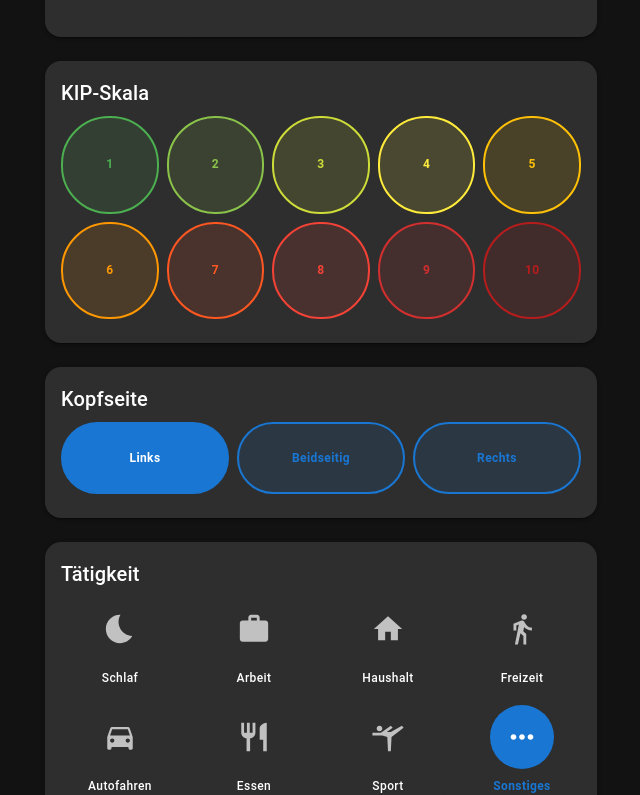
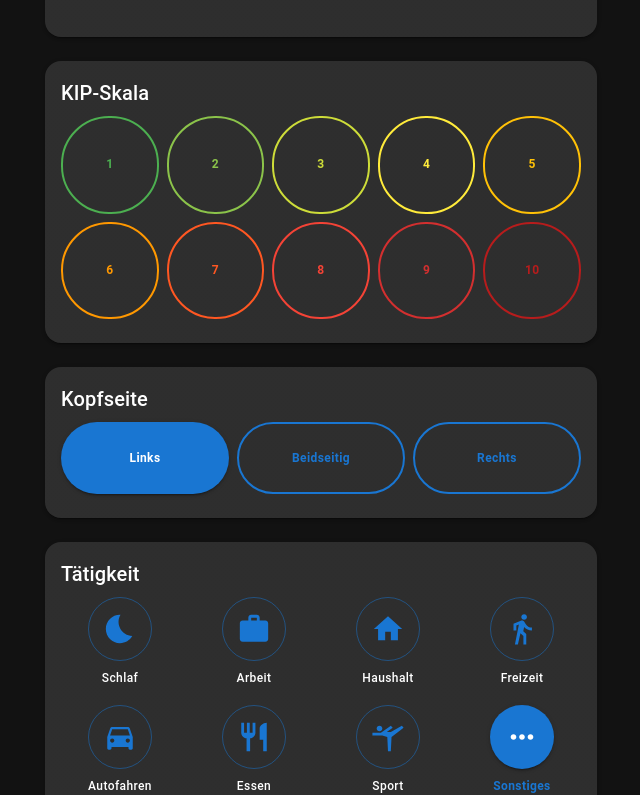
Before and after one commit to ClausiusMaximus/ClusterLog, a React (Vite) app: page / in a window 1280 px wide. Shown: the part 986-1781 px from the top of the page, without its empty margins (319-959 px from the left). Built offline with nearby package versions, Linux system fonts and the light colour scheme.

Commit message:
redesign all buttons

```diff
--- a/src/app/theme.ts
+++ b/src/app/theme.ts
@@ -38,6 +38,20 @@ const theme = createTheme({
       },
     },
 
+    MuiToggleButton: {
+      styleOverrides: {
+        root: ({ theme }) => ({
+          "&.Mui-selected": {
+            backgroundColor: theme.palette.primary.main,
+            color: theme.palette.primary.contrastText,
+          },
+          "&.Mui-selected:hover": {
+            backgroundColor: theme.palette.primary.dark,
+          },
+        }),
+      },
+    },
+
     MuiBottomNavigation: {
       styleOverrides: {
         root: {
--- a/src/components/common/IconButtonCard.tsx
+++ b/src/components/common/IconButtonCard.tsx
@@ -1,7 +1,8 @@
-import IconButton from "@mui/material/IconButton";
 import Stack from "@mui/material/Stack";
 import Typography from "@mui/material/Typography";
 import type { ElementType } from "react";
+
+import SelectableButton from "./SelectableButton";
 
 type Props = {
   icon: ElementType;
@@ -21,27 +22,20 @@ export default function IconButtonCard({
       spacing={1}
       sx={{ alignItems: "center" }}
     >
-      <IconButton
+      <SelectableButton
+        selected={selected}
         onClick={onClick}
         sx={{
           width: 64,
           height: 64,
+          minWidth: 64,
+          minHeight: 64,
+          p: 0,
+          borderRadius: "50%",
 
           transition: "all .2s ease",
 
-          bgcolor: selected
-            ? "primary.main"
-            : "transparent",
-
-          color: selected
-            ? "primary.contrastText"
-            : "text.secondary",
-
           "&:hover": {
-            bgcolor: selected
-              ? "primary.dark"
-              : "action.hover",
-
             transform: "scale(1.08)",
           },
         }}
@@ -51,7 +45,7 @@ export default function IconButtonCard({
             fontSize: 34,
           }}
         />
-      </IconButton>
+      </SelectableButton>
 
       <Typography
         variant="caption"
--- a/src/components/common/NumberButton.tsx
+++ b/src/components/common/NumberButton.tsx
@@ -1,7 +1,8 @@
-import Button from "@mui/material/Button";
 import Stack from "@mui/material/Stack";
 import Typography from "@mui/material/Typography";
 import type { ElementType } from "react";
+
+import SelectableButton from "./SelectableButton";
 
 type NumberButtonProps = {
   label: string | number;
@@ -21,8 +22,8 @@ export default function NumberButton({
   onClick,
 }: NumberButtonProps) {
   return (
-    <Button
-      variant="outlined"
+    <SelectableButton
+      selected={selected}
       onClick={onClick}
       sx={{
         minWidth: fillGridCell ? 0 : 72,
@@ -44,21 +45,23 @@ export default function NumberButton({
         borderWidth: 2,
         borderColor: color,
 
-        backgroundColor: selected
-          ? color
-          : `${color}22`,
-
+        backgroundColor: selected ? color : undefined,
         color: selected ? "#fff" : color,
 
         transition:
           "all .15s ease",
 
         "&:hover": {
-          backgroundColor: color,
+          backgroundColor: selected ? color : `${color}22`,
           borderColor: color,
-          color: "#fff",
+          color: selected ? "#fff" : color,
           transform: "scale(1.03)",
           boxShadow: 3,
+        },
+
+        "&.Mui-disabled": {
+          borderColor: "action.disabled",
+          color: "action.disabled",
         },
 
         "&:active": {
@@ -92,6 +95,6 @@ export default function NumberButton({
             {label}
           </Typography>
         </Stack>
-      </Button>
+    </SelectableButton>
   );
 }
--- /dev/null
+++ b/src/components/common/SelectableButton.tsx
@@ -0,0 +1,19 @@
+import Button from "@mui/material/Button";
+import type { ButtonProps } from "@mui/material/Button";
+
+type Props = Omit<ButtonProps, "variant"> & {
+  selected?: boolean;
+};
+
+export default function SelectableButton({
+  selected = false,
+  ...props
+}: Props) {
+  return (
+    <Button
+      {...props}
+      aria-pressed={selected}
+      variant={selected ? "contained" : "outlined"}
+    />
+  );
+}
--- a/src/components/common/index.ts
+++ b/src/components/common/index.ts
@@ -4,5 +4,6 @@ export { default as AppSnackbar } from "./AppSnackbar";
 export { default as AppSelector } from "./AppSelector";
 export { default as ConfirmDialog } from "./ConfirmDialog";
 export { default as NumberButton } from "./NumberButton";
+export { default as SelectableButton } from "./SelectableButton";
 export { default as PageTitle } from "./layout/PageTitle";
 export { default as Section } from "./layout/Section";
--- a/src/features/statistics/components/StatisticsFilterPanel.tsx
+++ b/src/features/statistics/components/StatisticsFilterPanel.tsx
@@ -195,6 +195,7 @@ export default function StatisticsFilterPanel({
                         activity.label
                       }
                       clickable
+                      variant={selected ? "filled" : "outlined"}
                       color={
                         selected
                           ? "primary"
@@ -258,6 +259,7 @@ export default function StatisticsFilterPanel({
                       }
                       label={side.label}
                       clickable
+                      variant={selected ? "filled" : "outlined"}
                       color={
                         selected
                           ? "primary"
```
